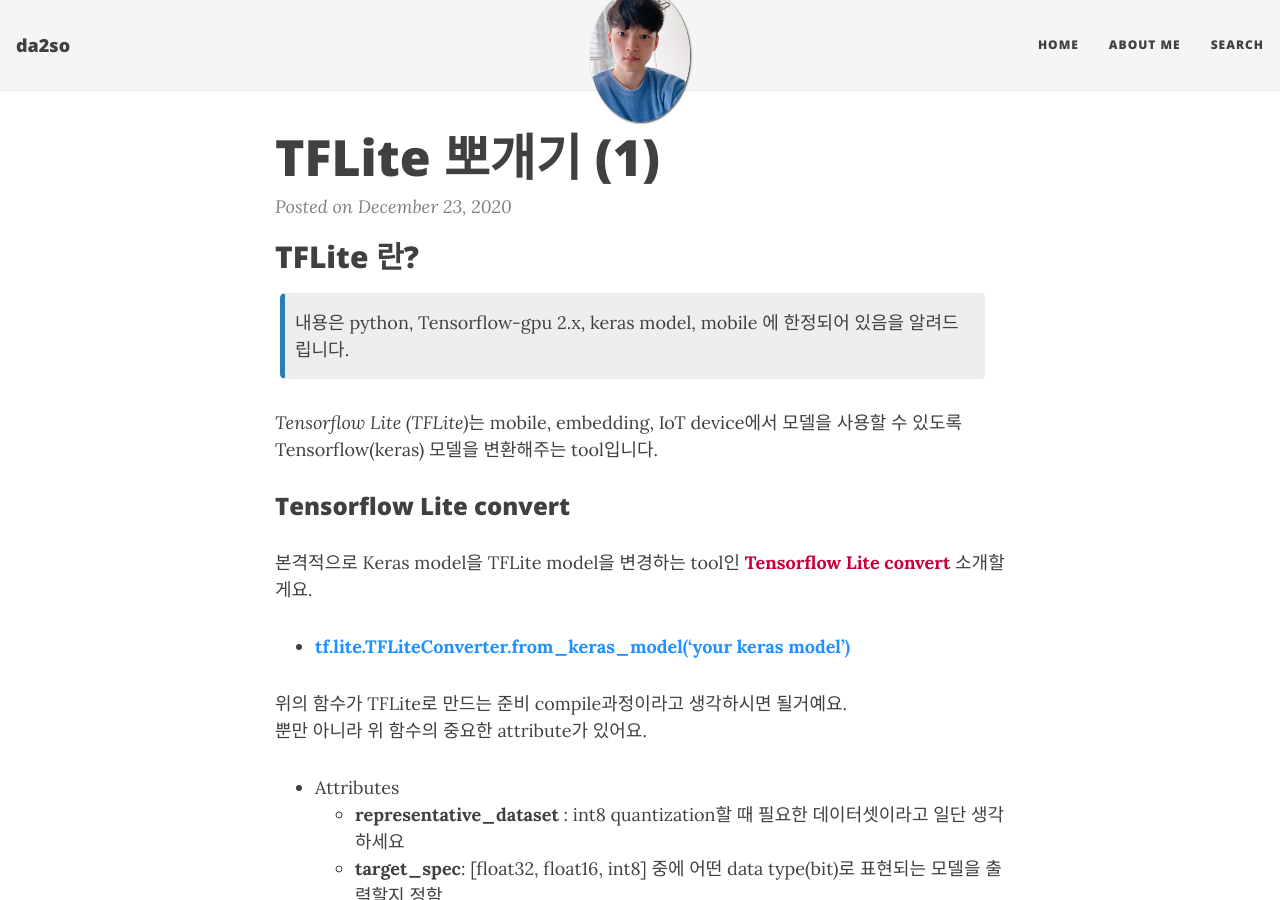
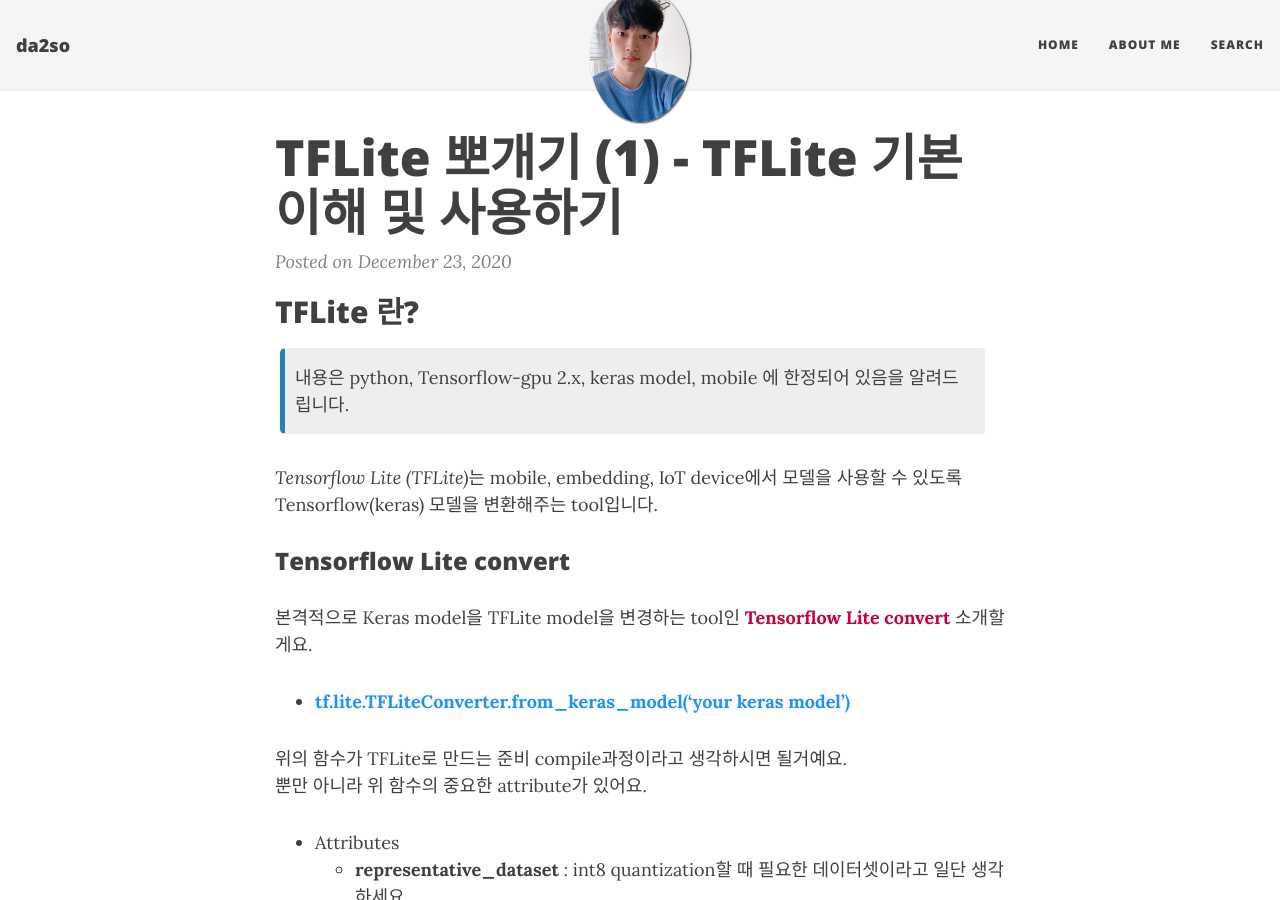
Before and after one commit to da2so/da2so.github.io, a Jekyll site: the page built from _posts/2020-12-23-Master_TFlite.md, in a window 1280 px wide and 900 px high. Built offline with Jekyll 4.4.1, drawn with Linux system fonts in a browser that asks for light colours; nearby versions of some CDN libraries.

Commit message:
Update 2020-12-23-Master_TFlite.md

```diff
--- a/_posts/2020-12-23-Master_TFlite.md
+++ b/_posts/2020-12-23-Master_TFlite.md
@@ -1,6 +1,6 @@
 ---
 layout: post
-title: TFLite 뽀개기 (1)
+title: TFLite 뽀개기 (1) - TFLite 기본 이해 및 사용하기
 tags: [TFLite, Mobile, Tensorflow]
 comments: true
 use_math: true
```
